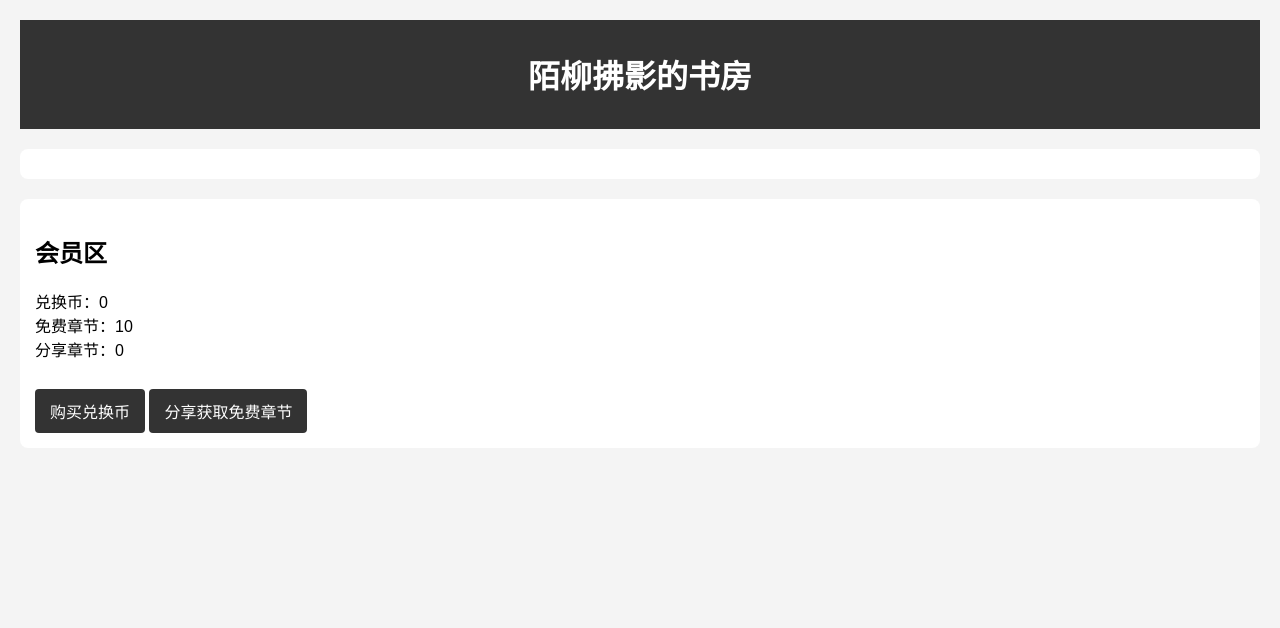
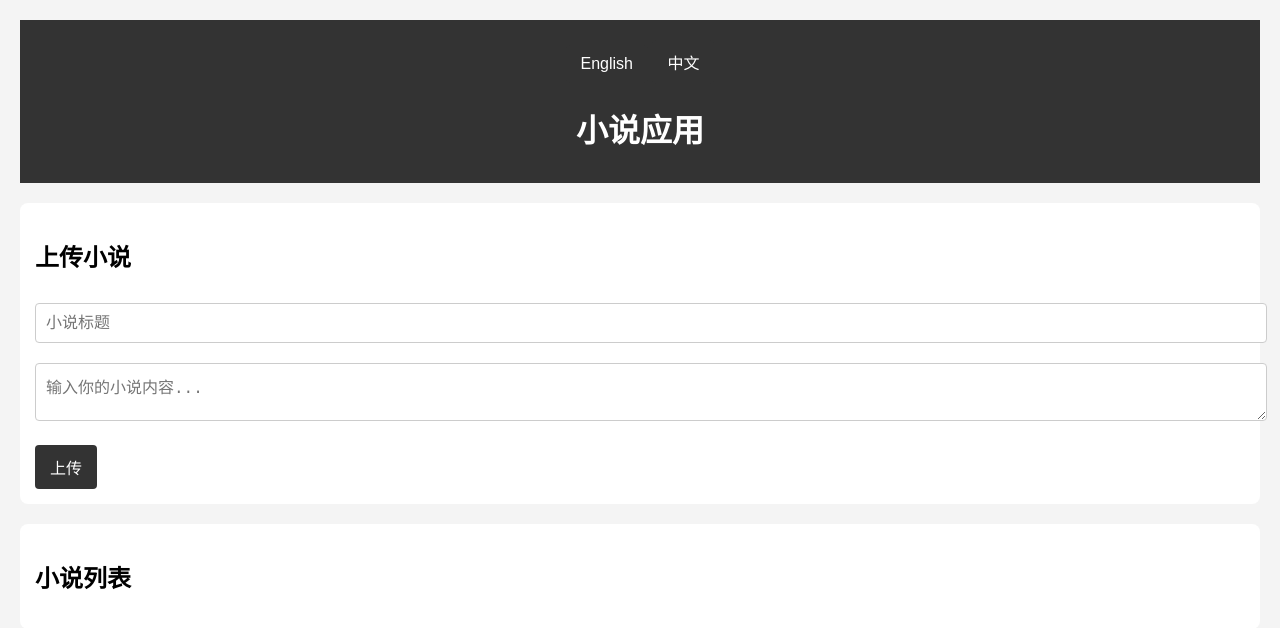
Before and after one commit to Shellyyang0803/My-Novel-App, a plain HTML site: page index.html in a window 1280 px wide. Drawn offline with Linux system fonts and the light colour scheme.

Commit message:
Update index.html
Signed-off-by: Shellyyang0803 <shellyyang0803@gmail.com>

```diff
--- a/index.html
+++ b/index.html
@@ -3,23 +3,37 @@
 <head>
     <meta charset="UTF-8">
     <meta name="viewport" content="width=device-width, initial-scale=1.0">
+    <title>小说应用</title>
     <link rel="stylesheet" href="style.css">
-    <title>陌柳拂影的书房</title>
 </head>
 <body>
     <header>
-        <h1 id="title">陌柳拂影的书房</h1>
+        <div id="language-switcher">
+            <button onclick="setLanguage('en')">English</button>
+            <button onclick="setLanguage('zh')">中文</button>
+        </div>
+        <h1 id="title">小说应用</h1>
     </header>
 
-    <section id="book-list">
-        <h2>书籍列表</h2>
-        <!-- 所有书籍列表将显示在这里 -->
+    <section id="novel-upload">
+        <h2>上传小说</h2>
+        <form id="novel-upload-form">
+            <input type="text" id="novel-title" placeholder="小说标题" required>
+            <textarea id="novel-content" placeholder="输入你的小说内容..." required></textarea>
+            <button type="button" id="uploadButton" onclick="uploadNovel()">上传</button>
+        </form>
     </section>
 
-    <section id="member-area">
-        <!-- 会员功能区域 -->
-        <h2>会员区</h2>
-        <div id="membership-status"></div>
+    <section id="novel-list">
+        <h2>小说列表</h2>
+        <!-- 小说列表将动态生成 -->
+    </section>
+
+    <section id="novel-reader" style="display: none;">
+        <h2 id="novel-title"></h2>
+        <div id="novel-content-display"></div>
+        <button onclick="listenToNovel()">听书</button>
+        <button onclick="backToList()">返回列表</button>
     </section>
 
     <script src="script.js"></script>
```
